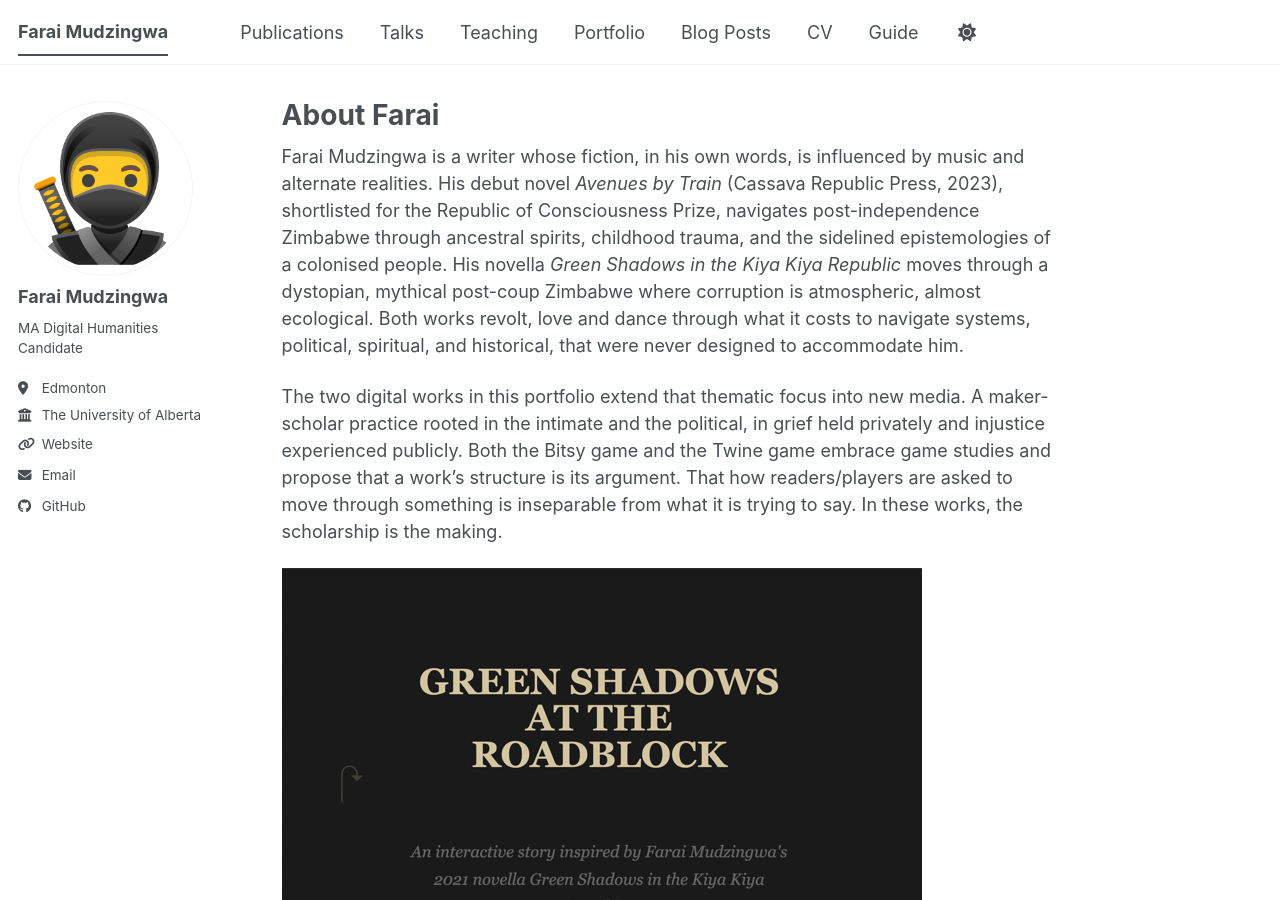
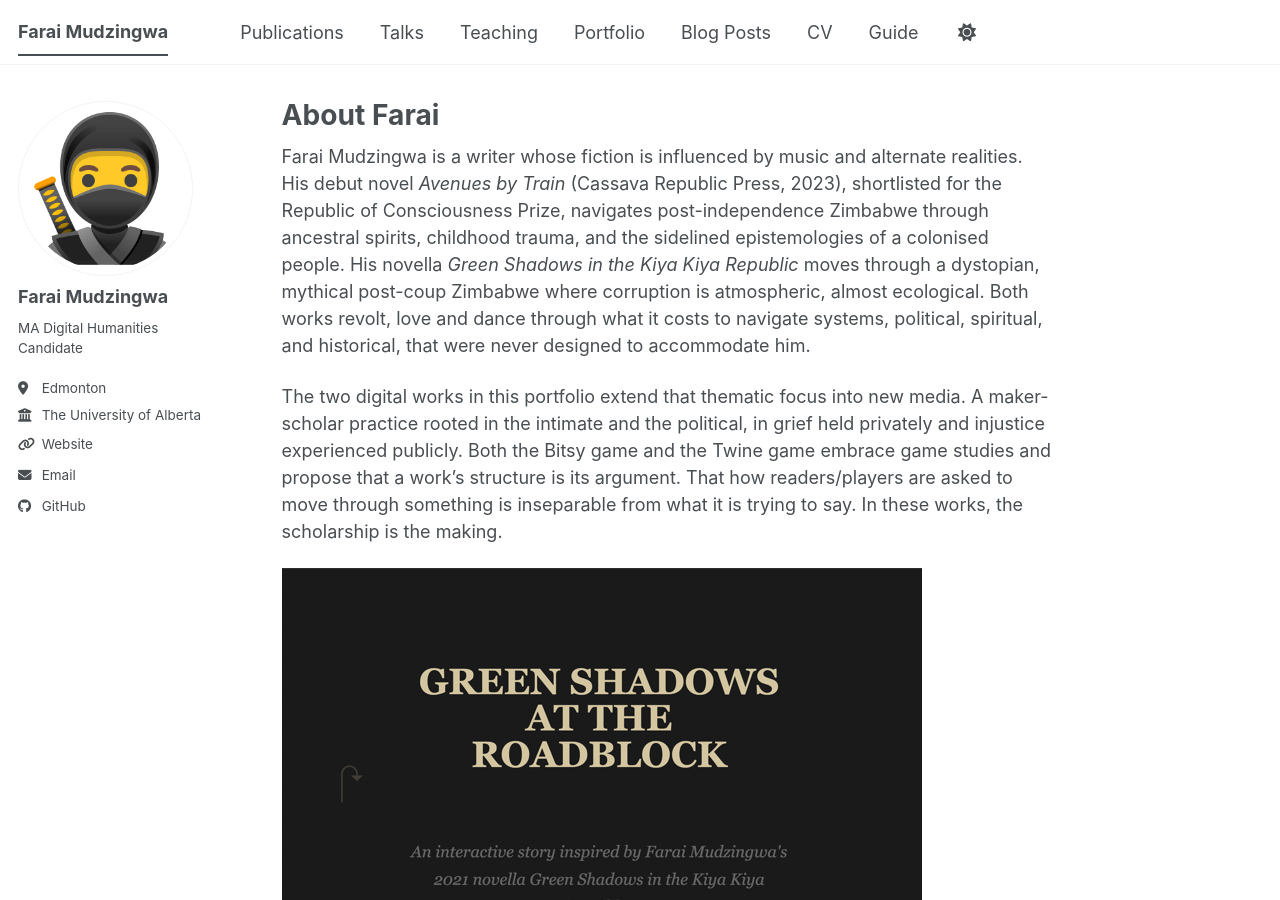
Before and after one commit to farai263/me, a Jekyll site: the page built from _pages/about.md, in a window 1280 px wide and 900 px high. Built offline with Jekyll 4.4.1, drawn with Linux system fonts in a browser that asks for light colours; a script bundle is joined from its source files by our own code; library files that are not in the unit come from our copies.

Commit message:
Update about.md

```diff
--- a/_pages/about.md
+++ b/_pages/about.md
@@ -7,7 +7,7 @@ redirect_from:
   - /about.html
 ---
 
-Farai Mudzingwa is a writer whose fiction, in his own words, is influenced by music and alternate realities. His debut novel *Avenues by Train* (Cassava Republic Press, 2023), shortlisted for the Republic of Consciousness Prize, navigates post-independence Zimbabwe through ancestral spirits, childhood trauma, and the sidelined epistemologies of a colonised people. His novella *Green Shadows in the Kiya Kiya Republic* moves through a dystopian, mythical post-coup Zimbabwe where corruption is atmospheric, almost ecological. Both works revolt, love and dance through what it costs to navigate systems, political, spiritual, and historical, that were never designed to accommodate him.
+Farai Mudzingwa is a writer whose fiction is influenced by music and alternate realities. His debut novel *Avenues by Train* (Cassava Republic Press, 2023), shortlisted for the Republic of Consciousness Prize, navigates post-independence Zimbabwe through ancestral spirits, childhood trauma, and the sidelined epistemologies of a colonised people. His novella *Green Shadows in the Kiya Kiya Republic* moves through a dystopian, mythical post-coup Zimbabwe where corruption is atmospheric, almost ecological. Both works revolt, love and dance through what it costs to navigate systems, political, spiritual, and historical, that were never designed to accommodate him.
 
 The two digital works in this portfolio extend that thematic focus into new media. A maker-scholar practice rooted in the intimate and the political, in grief held privately and injustice experienced publicly. Both the Bitsy game and the Twine game embrace game studies and propose that a work's structure is its argument. That how readers/players are asked to move through something is inseparable from what it is trying to say. In these works, the scholarship is the making.
 
```
